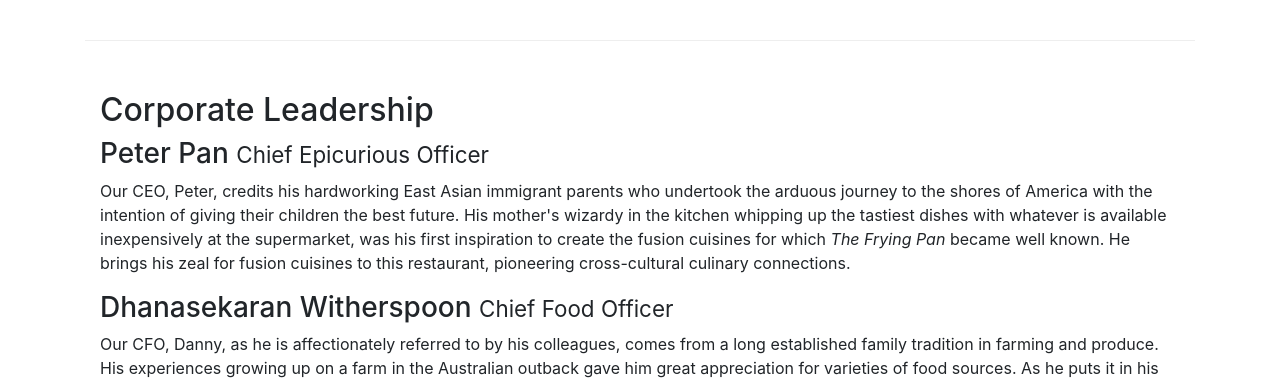
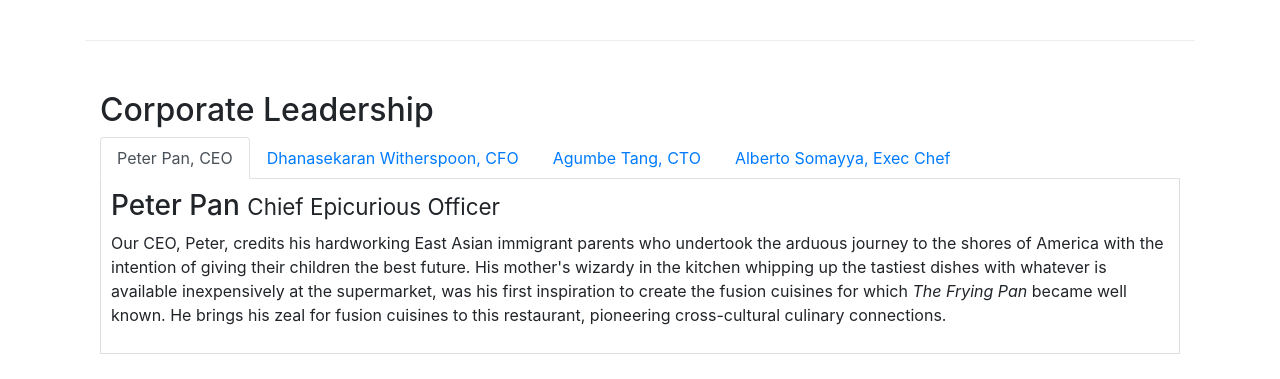
Before and after one commit to datiti/coursera-WebFullStack-bootstrap4, a website: page conFusion1/aboutus.html in a window 1280 px wide. Shown: the part 800-1179 px from the top of the page. Drawn offline with nearby package versions, Linux system fonts and the light colour scheme.

Commit message:
week 3 - 02 - tabs for chiefs descriptions

```diff
--- a/conFusion1/aboutus.html
+++ b/conFusion1/aboutus.html
@@ -29,10 +29,13 @@
         <a class="navbar-brand" href="/">Ristorante Con Fusion</a>
         <div class="collapse navbar-collapse" id="Navbar">
             <ul class="navbar-nav">
-                <li class="nav-item"><a class="nav-link" href="./index.html"><span class="fa fa-home fa-lg"></span> Home</a></li>
-                <li class="nav-item active"><a class="nav-link" href="#"><span class="fa fa-info fa-lg"></span> About</a></li>
+                <li class="nav-item"><a class="nav-link" href="./index.html"><span class="fa fa-home fa-lg"></span> Home</a>
+                </li>
+                <li class="nav-item active"><a class="nav-link" href="#"><span class="fa fa-info fa-lg"></span>
+                    About</a></li>
                 <li class="nav-item"><a class="nav-link" href="#"><span class="fa fa-list fa-lg"></span> Menu</a></li>
-                <li class="nav-item"><a class="nav-link" href="./contactus.html"><span class="fa fa-address-card fa-lg"></span> Contact</a></li>
+                <li class="nav-item"><a class="nav-link" href="./contactus.html"><span
+                        class="fa fa-address-card fa-lg"></span> Contact</a></li>
             </ul>
         </div>
     </div>
@@ -81,36 +84,71 @@
     <div class="row row-content">
         <div class="col-12">
             <h2>Corporate Leadership</h2>
+            <ul class="nav nav-tabs">
+                <li class="nav-item">
+                    <a class="nav-link active" href="#peter" role="tab" data-toggle="tab">Peter Pan, CEO</a>
+                </li>
+                <li class="nav-item">
+                    <a class="nav-link" href="#danny" role="tab" data-toggle="tab">Dhanasekaran Witherspoon, CFO</a>
+                </li>
+                <li class="nav-item">
+                    <a class="nav-link" href="#agumbe" role="tab" data-toggle="tab">Agumbe Tang, CTO</a>
+                </li>
+                <li class="nav-item">
+                    <a class="nav-link" href="#alberto" role="tab" data-toggle="tab">Alberto Somayya, Exec Chef</a>
+                </li>
+            </ul>
+            <div class="tab-content">
+                <div role="tabpanel" class="tab-pane fade show active" id="peter">
                     <h3>Peter Pan
                         <small>Chief Epicurious Officer</small>
                     </h3>
-            <p class="hidden-xs-down">Our CEO, Peter, credits his hardworking East Asian immigrant parents who undertook the arduous journey to
-                the shores of America with the intention of giving their children the best future. His mother's wizardy
+                    <p class="hidden-xs-down">Our CEO, Peter, credits his hardworking East Asian immigrant parents who
+                        undertook the arduous journey to
+                        the shores of America with the intention of giving their children the best future. His mother's
+                        wizardy
                         in the kitchen whipping up the tastiest dishes with whatever is available inexpensively at the
-                supermarket, was his first inspiration to create the fusion cuisines for which <em>The Frying Pan</em>
-                became well known. He brings his zeal for fusion cuisines to this restaurant, pioneering cross-cultural
+                        supermarket, was his first inspiration to create the fusion cuisines for which <em>The Frying
+                            Pan</em>
+                        became well known. He brings his zeal for fusion cuisines to this restaurant, pioneering
+                        cross-cultural
                         culinary connections.</p>
+                </div>
+                <div role="tabpanel" class="tab-pane fade" id="danny">
                     <h3>Dhanasekaran Witherspoon
                         <small>Chief Food Officer</small>
                     </h3>
-            <p class="hidden-xs-down">Our CFO, Danny, as he is affectionately referred to by his colleagues, comes from a long established
-                family tradition in farming and produce. His experiences growing up on a farm in the Australian outback
+                    <p class="hidden-xs-down">Our CFO, Danny, as he is affectionately referred to by his colleagues,
+                        comes from a long established
+                        family tradition in farming and produce. His experiences growing up on a farm in the Australian
+                        outback
                         gave him great appreciation for varieties of food sources. As he puts it in his own words, <em>Everything
                             that runs, wins, and everything that stays, pays!</em></p>
+                </div>
+                <div role="tabpanel" class="tab-pane fade" id="agumbe">
                     <h3>Agumbe Tang
                         <small>Chief Taste Officer</small>
                     </h3>
-            <p class="hidden-xs-down">Blessed with the most discerning gustatory sense, Agumbe, our CTO, personally ensures that every dish
-                that we serve meets his exacting tastes. Our chefs dread the tongue lashing that ensues if their dish
-                does not meet his exacting standards. He lives by his motto, <em>You click only if you survive my
+                    <p class="hidden-xs-down">Blessed with the most discerning gustatory sense, Agumbe, our CTO,
+                        personally ensures that every dish
+                        that we serve meets his exacting tastes. Our chefs dread the tongue lashing that ensues if their
+                        dish
+                        does not meet his exacting standards. He lives by his motto, <em>You click only if you survive
+                            my
                             lick.</em></p>
+                </div>
+                <div role="tabpanel" class="tab-pane fade" id="alberto">
                     <h3>Alberto Somayya
                         <small>Executive Chef</small>
                     </h3>
-            <p class="hidden-xs-down">Award winning three-star Michelin chef with wide International experience having worked closely with
+                    <p class="hidden-xs-down">Award winning three-star Michelin chef with wide International experience
+                        having worked closely with
                         whos-who in the culinary world, he specializes in creating mouthwatering Indo-Italian fusion
-                experiences. He says, <em>Put together the cuisines from the two craziest cultures, and you get a
+                        experiences. He says, <em>Put together the cuisines from the two craziest cultures, and you get
+                            a
                             winning hit! Amma Mia!</em></p>
+                </div>
+            </div>
         </div>
     </div>
 
@@ -228,11 +266,16 @@
             <div class="col-sm align-self-center">
                 <div style="text-align:center">
                     <div style="text-align:center">
-                        <a class="btn btn-social-icon btn-google-plus" href="http://google.com/+"><i class="fa fa-google-plus"></i></a>
-                        <a class="btn btn-social-icon btn-facebook" href="http://www.facebook.com/profile.php?id="><i class="fa fa-facebook"></i></a>
-                        <a class="btn btn-social-icon btn-linkedin" href="http://www.linkedin.com/in/"><i class="fa fa-linkedin"></i></a>
-                        <a class="btn btn-social-icon btn-twitter" href="http://twitter.com/"><i class="fa fa-twitter"></i></a>
-                        <a class="btn btn-social-icon btn-youtube" href="http://youtube.com/"><i class="fa fa-youtube"></i></a>
+                        <a class="btn btn-social-icon btn-google-plus" href="http://google.com/+"><i
+                                class="fa fa-google-plus"></i></a>
+                        <a class="btn btn-social-icon btn-facebook" href="http://www.facebook.com/profile.php?id="><i
+                                class="fa fa-facebook"></i></a>
+                        <a class="btn btn-social-icon btn-linkedin" href="http://www.linkedin.com/in/"><i
+                                class="fa fa-linkedin"></i></a>
+                        <a class="btn btn-social-icon btn-twitter" href="http://twitter.com/"><i
+                                class="fa fa-twitter"></i></a>
+                        <a class="btn btn-social-icon btn-youtube" href="http://youtube.com/"><i
+                                class="fa fa-youtube"></i></a>
                         <a class="btn btn-social-icon" href="mailto:confusion@food.net"><i class="fa fa-envelope-o"></i></a>
                     </div>
                 </div>
--- a/conFusion1/css/styles.css
+++ b/conFusion1/css/styles.css
@@ -39,6 +39,14 @@ body{
     background-color: #512DA8;
 }
 
+/* will enclose the tab content with a nice border */
+.tab-content {
+    border-left: 1px solid #ddd;
+    border-right: 1px solid #ddd;
+    border-bottom: 1px solid #ddd;
+    padding: 10px;
+}
+
 /*
 Bug on twbs 4.0.0-alpha.6: flex-direction of date/time input control is column by default.
 We must force their flex-direction to row
```
Lines whose indentation alone changed are shown as unchanged.
